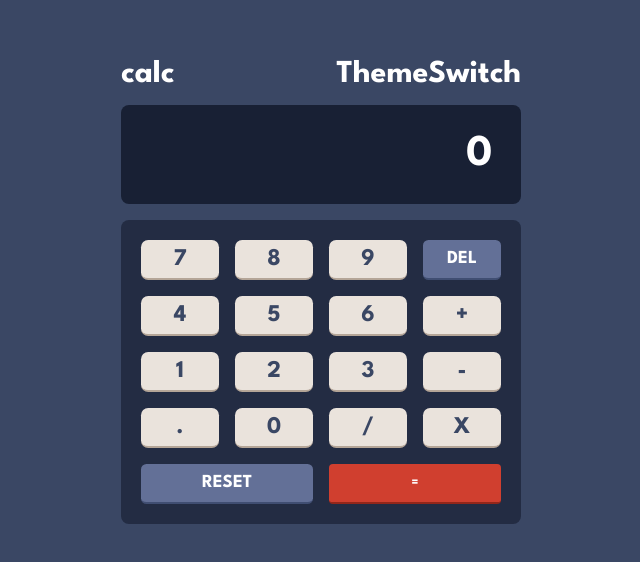
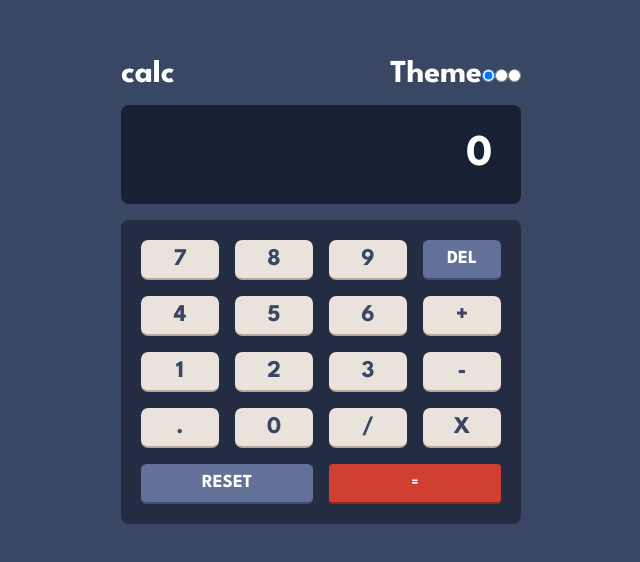
Before and after one commit to liquidwater0/calculator-app, a React (Vite) app: page / in a window 1280 px wide. Shown: the part 108-670 px from the top of the page, without its empty margins (319-959 px from the left). Built offline with nearby package versions, Linux system fonts and the light colour scheme.

Commit message:
MAKE STEP SWITCH

```diff
--- a/src/App.tsx
+++ b/src/App.tsx
@@ -1,19 +1,20 @@
-import { useState, useEffect } from 'react';
+import { useState, useEffect, useRef } from 'react';
 import "./scss/App.scss";
 import { useCalculator, Digit, Operation } from './context/CalculatorContext';
-import Switch from './components/Switch';
+import StepSwitch, { StepSwitchType } from './components/StepSwitch';
 import DigitButton from './components/DigitButton';
 import OperationButton from './components/OperationButton';
 
 /*
 	TODO:
 	Fix number formatter limiting to 3 decimal places and adding 0s on long number
-	Make step switch
+	Style step switch
 */
 
 function App() {
 	const { display, calculate, deleteDigit, reset } = useCalculator();
 	const [theme, setTheme] = useState<string>("1");
+	const themeSwitchRef = useRef<StepSwitchType>(null!);
 
 	useEffect(() => {
 		document.documentElement.setAttribute("data-theme", theme);
@@ -25,8 +26,13 @@ function App() {
 				<header className="calculator-header">
 					<div className='title'>calc</div>
 					<div className="theme-toggle-container">
-						<label htmlFor="">Theme</label>
-						<Switch/>
+						<label onClick={() => themeSwitchRef.current.forward()}>Theme</label>
+						<StepSwitch
+							ref={themeSwitchRef}
+							steps={3}
+							defaultStep={1}
+							onUpdate={currentStep => setTheme(currentStep.toString())}
+						/>
 					</div>
 				</header>
 
--- /dev/null
+++ b/src/components/StepSwitch.tsx
@@ -0,0 +1,93 @@
+import { useState, useEffect, useImperativeHandle, forwardRef, Ref } from 'react';
+
+type StepSwitchProps = {
+    steps: number,
+    defaultStep?: number,
+    onUpdate?: (currentStep: number) => void
+}
+
+export type StepSwitchType = { forward: () => void };
+
+type Step = {
+    stepNumber: number,
+    selected: boolean
+}
+
+function StepSwitch({ steps, defaultStep, onUpdate }: StepSwitchProps, ref: Ref<StepSwitchType>) {
+    const [stepsArray, setStepsArray] = useState<Step[]>(() => {
+        let stepAmount = steps;
+
+        if (steps <= 2) stepAmount = 2;
+
+        return new Array(stepAmount).fill(1).map((_, index) => {
+            const object = { stepNumber: index + 1, selected: false };
+
+            if (
+                object.stepNumber === defaultStep ||
+                !defaultStep &&
+                object.stepNumber === 1 ||
+                defaultStep &&
+                defaultStep > steps &&
+                object.stepNumber === 1
+            ) object.selected = true;
+
+            return object;
+        });
+    });
+    const name = crypto.randomUUID();
+
+    useImperativeHandle(ref, () => {
+        return {
+            forward: () => {
+                const selectedStep = stepsArray.find(step => step.selected);
+                if (!selectedStep) return;
+
+                if (selectedStep.stepNumber >= stepsArray.length) {
+                    switchToStep(1);
+                } else {
+                    switchToStep(selectedStep.stepNumber + 1);
+                }
+            }
+        }
+    }, []);
+
+    useEffect(() => {
+        if (!onUpdate) return;
+
+        const currentSelectedStep = stepsArray.find(currentStep => currentStep.selected);
+        if (!currentSelectedStep) return;
+        onUpdate(currentSelectedStep.stepNumber);
+    }, [stepsArray]);
+
+    function switchToStep(step: number) {
+        setStepsArray(prevSteps => {
+            const newArray = [...prevSteps];
+
+            const selectedStep = newArray.find(currentStep => currentStep.selected);
+            if (!selectedStep) return prevSteps;
+            selectedStep.selected = false;
+
+            const clickedStep = newArray.find(currentStep => currentStep.stepNumber === step);
+            if (!clickedStep) return prevSteps;
+            clickedStep.selected = true;
+
+            return newArray;
+        });
+    }
+
+    return (
+        <div className='step-slider'>
+            {stepsArray.map(({ stepNumber }) =>
+                <input
+                    key={stepNumber}
+                    type="radio"
+                    checked={stepNumber === stepsArray.find(step => step.selected)?.stepNumber ? true : false}
+                    name={name}
+                    onChange={() => switchToStep(stepNumber)}
+                />
+            )}
+        </div>
+    );
+}
+
+export default forwardRef(StepSwitch);
--- a/src/components/Switch.tsx
+++ /dev/null
@@ -1,7 +0,0 @@
-import React from 'react';
-
-export default function Switch() {
-    return (
-        <div>Switch</div>
-    )
-}
```
